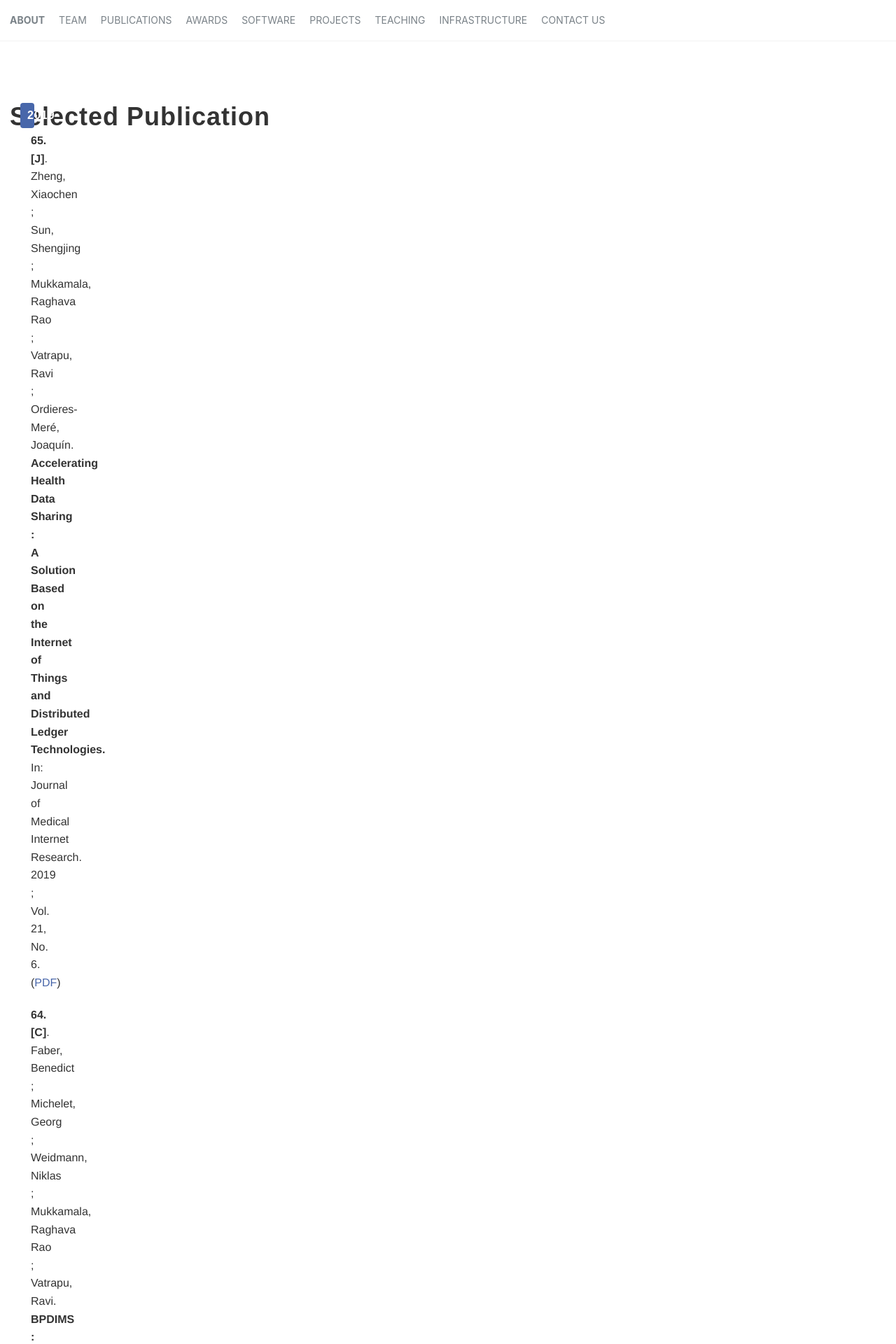
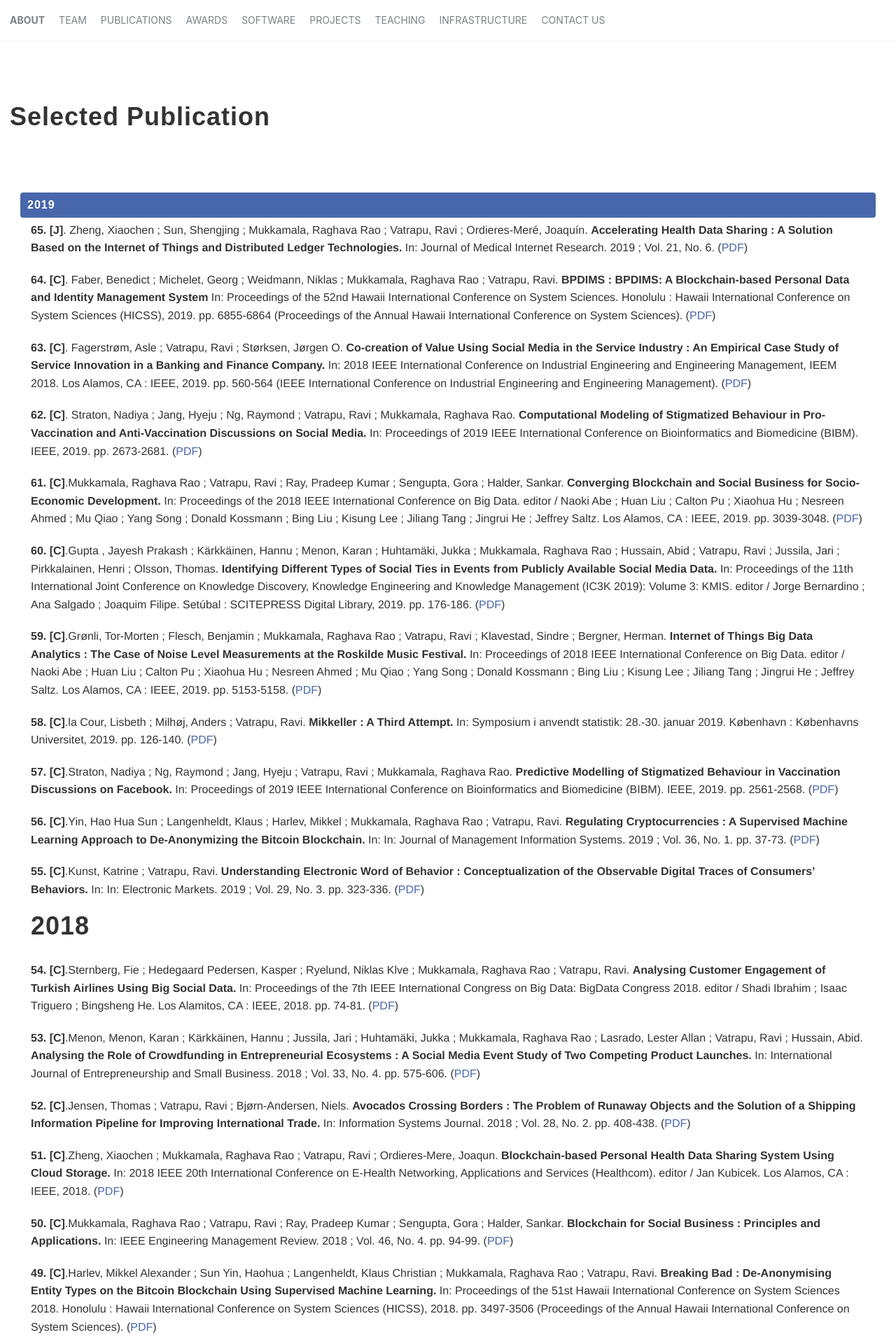
Before and after one commit to cbsBDA/cbsBDA-homepage, a Jekyll site: the page built from _pages/publications.md, in a window 1280 px wide. Shown: the top 1920 px of the page at 70% size. Built offline with Jekyll 4.4.1, drawn with Linux system fonts in a browser that asks for light colours; nearby versions of some CDN libraries.

Commit message:
Update publications.md

```diff
--- a/_pages/publications.md
+++ b/_pages/publications.md
@@ -6,9 +6,18 @@ author_profile: true
 
 {% include base_path %}
 
+
 <!-- Section: about -->
 <section id="publications" class="home-section  bg1">
-    <div class="archive"><h1 class="page__title"></h1><h1 id="peer-reviewed-publications">Selected Publication</h1>
+    <div class="heading-about">
+        <div class="container  w-100 p-0 m-0">
+            <div class="row">
+                <div class="archive">
+                  <h1 class="page__title"></h1>
+                  <h1 id="peer-reviewed-publications">Selected Publication</h1>
+                </div>
+            </div>
+        </div>
     </div>
     <div class="container w-100 p-0 m-0">
         <div class="row">
```
